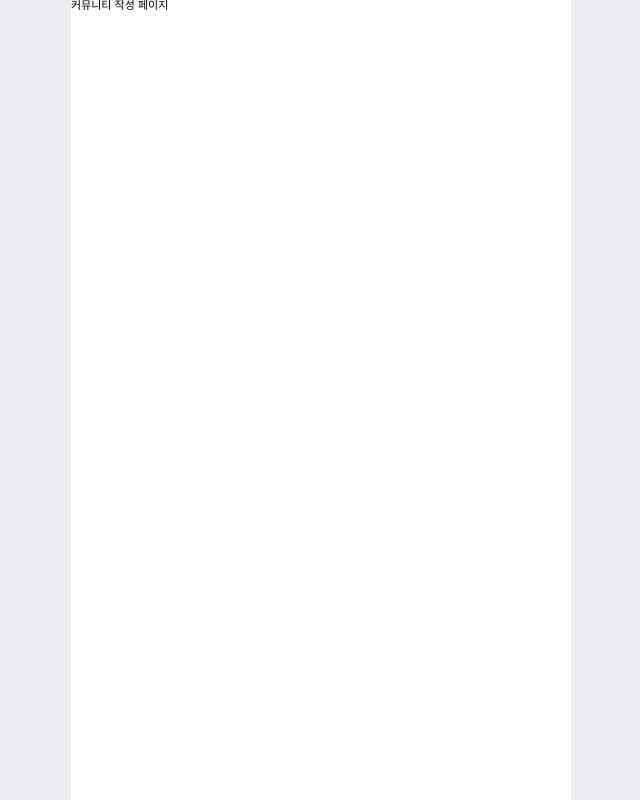
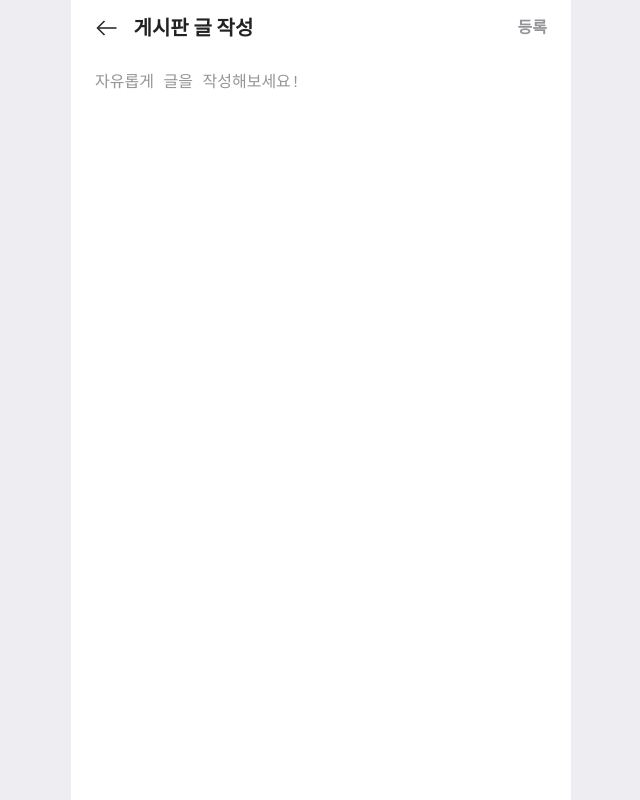
Before and after one commit to Wingle-SMWU/Wingle-Frontend, a Next.js app in the folder wingle/: page /community/create in a window 1280 px wide. Shown: the top 800 px of the page, without its empty margins (319-959 px from the left). Built offline with nearby package versions, Linux system fonts and the light colour scheme.

Commit message:
Feature/9 community create (#12)
* 현재 tab create 페이지로 전달 기능 추가

* community create UI 작성

* Modal component 추가

* 사용하지 않는 import 삭제

* community create UI 수정 및 router.query로 tab 정보 연결

```diff
--- /dev/null
+++ b/wingle/src/components/community/modal.tsx
@@ -0,0 +1,143 @@
+import { useRouter } from "next/router";
+import { useMemo } from "react";
+import styled from "styled-components";
+import { Margin, Text } from "../ui";
+
+export default function Modal(props: {
+  type: string;
+  onClickModal: () => void;
+}) {
+  const router = useRouter();
+  const onClickOk = () => {
+    router.back();
+  };
+
+  const modalTitle = useMemo(() => {
+    if (props.type === "create") {
+      return "정말 나가시겠어요?";
+    }
+    if (props.type === "detail") {
+      return "게시글을 삭제 하시겠어요?";
+    }
+    if (props.type === "detail-comment") {
+      return "댓글을 삭제 하시겠어요?";
+    }
+    return "";
+  }, [props.type]);
+
+  const modalContents = useMemo(() => {
+    if (props.type === "create") {
+      return "글 작성을 완료하지 않고 페이지를 벗어나면 작성한 게시글이 사라져요.";
+    }
+    if (props.type === "detail") {
+      return "삭제된 게시글은 복구할 수 없으니 신중하게 생각해주세요.";
+    }
+    if (props.type === "detail-comment") {
+      return "삭제된 댓글은 복구할 수 없으니 신중하게 생각해주세요.";
+    }
+    return "";
+  }, [props.type]);
+
+  return (
+    <Style.Wrapper>
+      <Style.Modal>
+        <Style.AbsolutePoint>
+          <Style.CloseIcon
+            src="/community/create/close.svg"
+            onClick={props.onClickModal}
+          />
+        </Style.AbsolutePoint>
+        <Style.Main>
+          <Text.Title2 color="gray900">{modalTitle}</Text.Title2>
+          <Margin direction="column" size={8} />
+          <Text.Body7 color="gray900">{modalContents}</Text.Body7>
+          <Margin direction="column" size={32} />
+          <Style.ButtonBox>
+            <Style.CancelButton onClick={props.onClickModal}>
+              <Text.Caption1 color="gray600">취소</Text.Caption1>
+            </Style.CancelButton>
+            <Style.OkButton onClick={onClickOk}>
+              <Text.Caption1 color="white">확인</Text.Caption1>
+            </Style.OkButton>
+          </Style.ButtonBox>
+        </Style.Main>
+      </Style.Modal>
+    </Style.Wrapper>
+  );
+}
+
+const Style = {
+  Wrapper: styled.div`
+    position: fixed;
+    top: 0;
+    left: 0;
+    bottom: 0;
+    right: 0;
+    background: rgba(0, 0, 0, 0.8);
+  `,
+
+  Modal: styled.div`
+    width: 100%;
+    max-width: 312px;
+    height: 219px;
+    border-radius: 8px;
+    background-color: #fff;
+    position: absolute;
+    top: 50%;
+    left: 50%;
+    -webkit-transform: translate(-50%, -50%);
+    transform: translate(-50%, -50%);
+  `,
+
+  AbsolutePoint: styled.div`
+    position: absolute;
+  `,
+
+  CloseIcon: styled.img`
+    position: relative;
+    top: 10.83px;
+    left: 282.49px;
+  `,
+
+  Main: styled.div`
+    padding: 48px 24px 24px 24px;
+    display: flex;
+    flex-direction: column;
+    align-items: center;
+    text-align: center;
+    span {
+      padding: 0px 10px;
+    }
+  `,
+
+  Title: styled.div`
+    width: 100%;
+    padding-top: 48px;
+  `,
+
+  ButtonBox: styled.div`
+    display: flex;
+    flex-direction: row;
+    gap: 8px;
+  `,
+
+  CancelButton: styled.button`
+    width: 128px;
+    height: 37px;
+    border-radius: 8px;
+    background-color: #eeeef2;
+    font-weight: 700;
+    font-size: 12px;
+    color: #6c6c70;
+  `,
+
+  OkButton: styled.button`
+    width: 128px;
+    height: 37px;
+    border-radius: 8px;
+    background-color: #ff812e;
+    font-weight: 700;
+    font-size: 12px;
+    color: #fff;
+  `,
+};
--- a/wingle/src/pages/community/create.tsx
+++ b/wingle/src/pages/community/create.tsx
@@ -1,7 +1,93 @@
+import Modal from "@/src/components/community/modal";
+import { Text } from "@/src/components/ui";
+import { useRouter } from "next/router";
+import { ChangeEvent, useState } from "react";
+import styled from "styled-components";
+
 export default function Create() {
+  const router = useRouter();
+  const currentTab = router.query.tab;
+  const [contents, setContents] = useState("");
+  const [modalVisible, setModalVisible] = useState(false);
+
+  const onChangeContents = (event: ChangeEvent<HTMLTextAreaElement>) => {
+    setContents(event.target.value);
+  };
+
+  const onClickModal = () => {
+    setModalVisible((prev) => !prev);
+  };
+
   return (
-    <>
-      <div>커뮤니티 작성 페이지</div>
-    </>
+    <Style.Wrapper>
+      <Style.Header>
+        <Style.HeaderLeft>
+          <Style.BackArrow
+            src="/community/arrow_back.svg"
+            onClick={onClickModal}
+          />
+          <Text.Title2 color="gray900">{currentTab}게시판 글 작성</Text.Title2>
+        </Style.HeaderLeft>
+        <Style.CreateButton>
+          <Text.Body1 color={contents ? "gray900" : "gray500"}>등록</Text.Body1>
+        </Style.CreateButton>
+      </Style.Header>
+      <Style.Body>
+        <Style.Contents
+          placeholder="자유롭게 글을 작성해보세요!"
+          onChange={onChangeContents}
+        />
+      </Style.Body>
+      {modalVisible && <Modal type="create" onClickModal={onClickModal} />}
+    </Style.Wrapper>
   );
 }
+
+const Style = {
+  Wrapper: styled.div`
+    position: relative;
+  `,
+
+  Header: styled.div`
+    display: flex;
+    flex-direction: row;
+    justify-content: space-between;
+    align-items: center;
+    padding: 14px 24px;
+  `,
+
+  HeaderLeft: styled.div`
+    display: flex;
+    flex-direction: row;
+    align-items: center;
+  `,
+
+  BackArrow: styled.img`
+    margin-right: 14.5px;
+  `,
+
+  CreateButton: styled.button`
+    border: none;
+  `,
+
+  Body: styled.div`
+    padding: 16px 24px 24px 24px;
+  `,
+
+  Contents: styled.textarea`
+    width: 100%;
+    height: 100%;
+    max-height: 850px;
+    font-weight: 400;
+    font-size: 16px;
+    line-height: 140%;
+    color: #222223;
+    ::placeholder {
+      color: #959599;
+    }
+    resize: none;
+    border: none;
+    padding: 0;
+    background-color: inherit;
+  `,
+};
```
Also changed, not shown: wingle/src/pages/community/index.tsx (+24 -14 lines), wingle/public/community/arrow_back.svg (added), wingle/public/community/create/close.svg (added).
